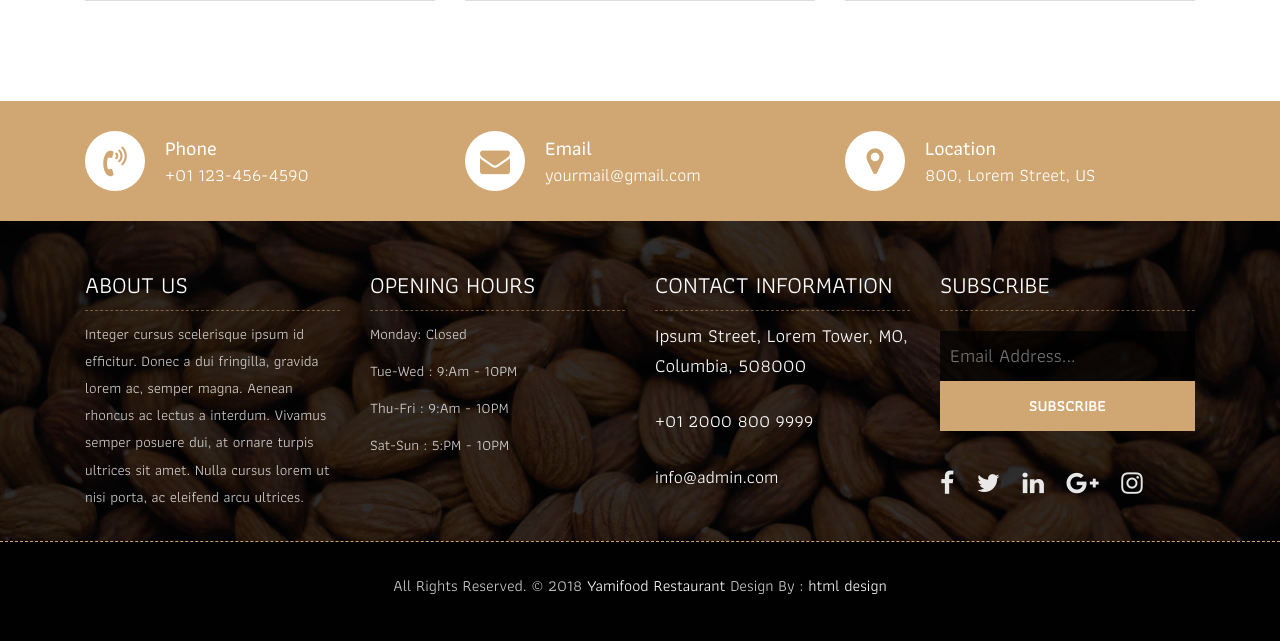
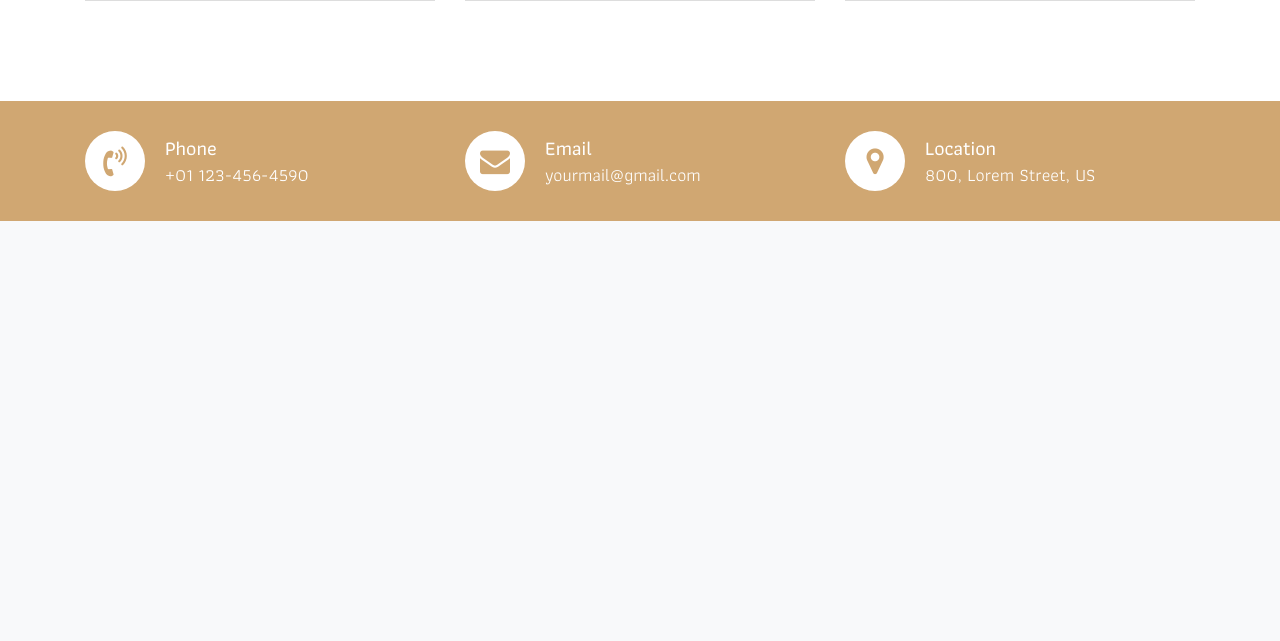
Before and after one commit to EhsanR47/Project-to-build-a-restaurant-website-using-Django, a Django app: page /blog/ in a window 1280 px wide. Shown: the part 1974-2615 px from the top of the page. After the commit the page ends 2195 px from the top, so only its background shows below. Run offline with Django 3.2, Linux system fonts and the light colour scheme; some web fonts are replaced.

Commit message:
update blog_list

```diff
--- a/restaurant/blog/templates/blog/blog_list.html
+++ b/restaurant/blog/templates/blog/blog_list.html
@@ -298,76 +298,3 @@
 		</div>
 	</div>
 	<!-- End Contact info -->
-
-	<!-- Start Footer -->
-	<footer class="footer-area bg-f">
-		<div class="container">
-			<div class="row">
-				<div class="col-lg-3 col-md-6">
-					<h3>About Us</h3>
-					<p>Integer cursus scelerisque ipsum id efficitur. Donec a dui fringilla, gravida lorem ac, semper magna. Aenean rhoncus ac lectus a interdum. Vivamus semper posuere dui, at ornare turpis ultrices sit amet. Nulla cursus lorem ut nisi porta, ac eleifend arcu ultrices.</p>
-				</div>
-				<div class="col-lg-3 col-md-6">
-					<h3>Opening hours</h3>
-					<p><span class="text-color">Monday: </span>Closed</p>
-					<p><span class="text-color">Tue-Wed :</span> 9:Am - 10PM</p>
-					<p><span class="text-color">Thu-Fri :</span> 9:Am - 10PM</p>
-					<p><span class="text-color">Sat-Sun :</span> 5:PM - 10PM</p>
-				</div>
-				<div class="col-lg-3 col-md-6">
-					<h3>Contact information</h3>
-					<p class="lead">Ipsum Street, Lorem Tower, MO, Columbia, 508000</p>
-					<p class="lead"><a href="#">+01 2000 800 9999</a></p>
-					<p><a href="#"> info@admin.com</a></p>
-				</div>
-				<div class="col-lg-3 col-md-6">
-					<h3>Subscribe</h3>
-					<div class="subscribe_form">
-						<form class="subscribe_form">
-							<input name="EMAIL" id="subs-email" class="form_input" placeholder="Email Address..." type="email">
-							<button type="submit" class="submit">SUBSCRIBE</button>
-							<div class="clearfix"></div>
-						</form>
-					</div>
-					<ul class="list-inline f-social">
-						<li class="list-inline-item"><a href="#"><i class="fa fa-facebook" aria-hidden="true"></i></a></li>
-						<li class="list-inline-item"><a href="#"><i class="fa fa-twitter" aria-hidden="true"></i></a></li>
-						<li class="list-inline-item"><a href="#"><i class="fa fa-linkedin" aria-hidden="true"></i></a></li>
-						<li class="list-inline-item"><a href="#"><i class="fa fa-google-plus" aria-hidden="true"></i></a></li>
-						<li class="list-inline-item"><a href="#"><i class="fa fa-instagram" aria-hidden="true"></i></a></li>
-					</ul>
-				</div>
-			</div>
-		</div>
-
-		<div class="copyright">
-			<div class="container">
-				<div class="row">
-					<div class="col-lg-12">
-						<p class="company-name">All Rights Reserved. &copy; 2018 <a href="#">Yamifood Restaurant</a> Design By :
-					<a href="https://html.design/">html design</a></p>
-					</div>
-				</div>
-			</div>
-		</div>
-
-	</footer>
-	<!-- End Footer -->
-
-	<a href="#" id="back-to-top" title="Back to top" style="display: none;">&uarr;</a>
-
-	<!-- ALL JS FILES -->
-	<script src="js/jquery-3.2.1.min.js"></script>
-	<script src="js/popper.min.js"></script>
-	<script src="js/bootstrap.min.js"></script>
-    <!-- ALL PLUGINS -->
-
-	<script src="js/jquery.superslides.min.js"></script>
-	<script src="js/images-loded.min.js"></script>
-	<script src="js/isotope.min.js"></script>
-	<script src="js/baguetteBox.min.js"></script>
-	<script src="js/form-validator.min.js"></script>
-    <script src="js/contact-form-script.js"></script>
-    <script src="js/custom.js"></script>
-</body>
-</html>
```
